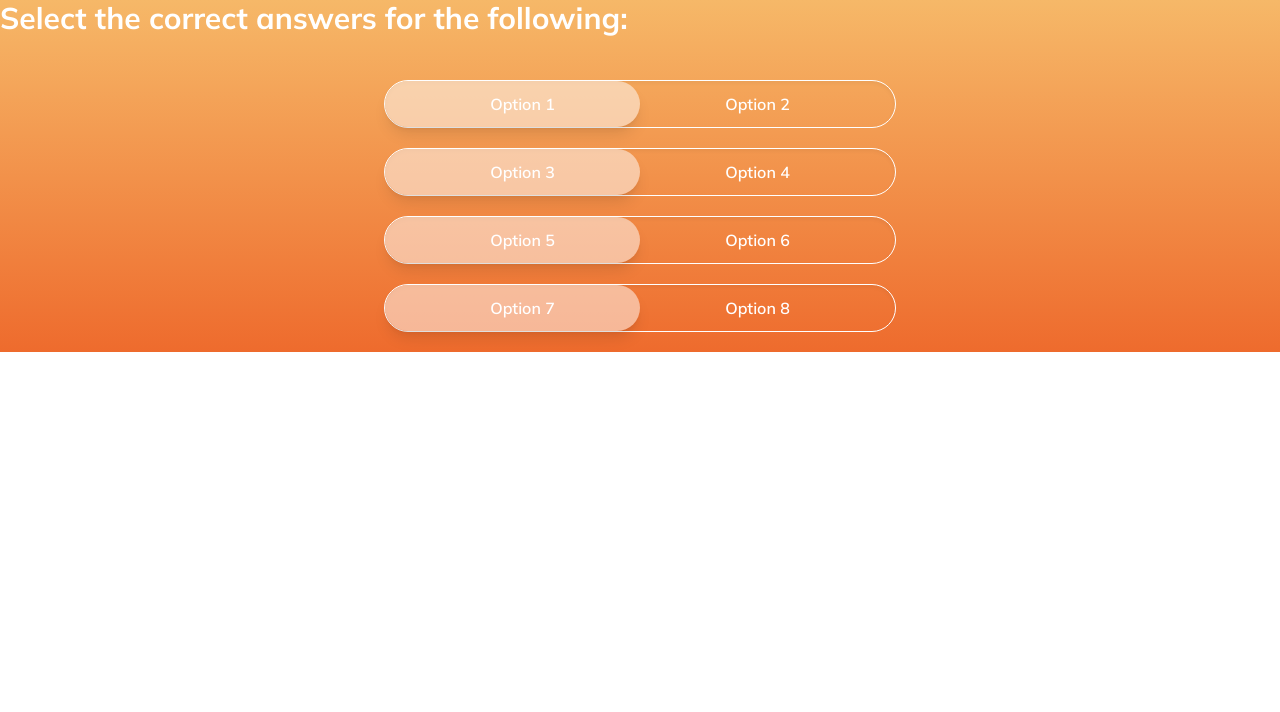
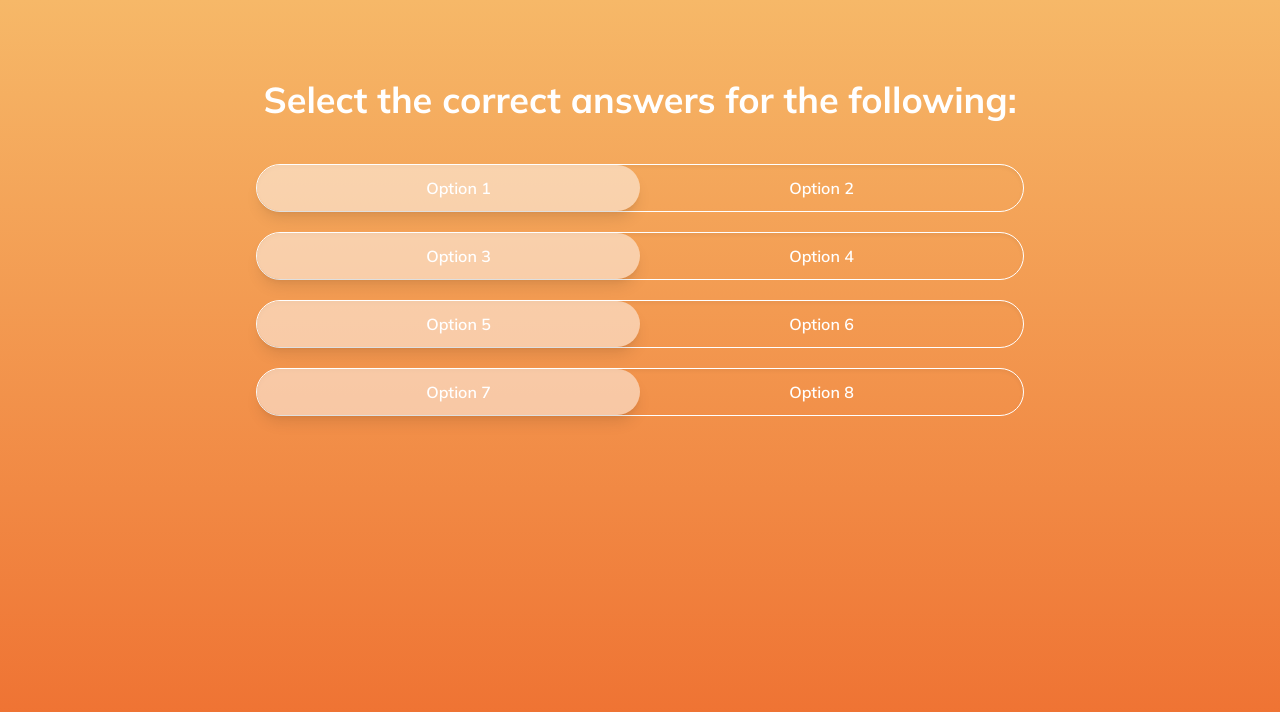
Before and after one commit to nsstarr/react-toggle-switch, a React (Vite) app: page / in a window 1280 px wide. Shown: the top 712 px of the page. Built offline with nearby package versions, Linux system fonts and the light colour scheme.

Commit message:
fix: adjust component width

```diff
--- a/src/App.tsx
+++ b/src/App.tsx
@@ -25,9 +25,11 @@ const App: React.FC = () => {
   ];
   return (
     <div className="font-display">
-      <CorrectnessProvider>
-        <QuizQuestion question={question} groupedAnswers={groupedAnswers} />
-      </CorrectnessProvider>
+      <section className="flex h-full w-full">
+        <CorrectnessProvider>
+          <QuizQuestion question={question} groupedAnswers={groupedAnswers} />
+        </CorrectnessProvider>
+      </section>
     </div>
   );
 };
--- a/src/components/quiz/AnswerToggle.tsx
+++ b/src/components/quiz/AnswerToggle.tsx
@@ -58,14 +58,14 @@ const AnswerToggle: React.FC<AnswerToggleProps> = ({
 
   return (
     <fieldset
-      className="question-toggle-container my-5 flex flex-col items-center justify-center"
+      className="mx-auto my-5 flex max-w-screen-md flex-col items-center justify-center"
       aria-labelledby="answer-toggle-group"
     >
       <legend id="answer-toggle-group" className="sr-only">
         Select your answer
       </legend>
 
-      <div className="relative flex h-12 w-full max-w-lg items-center rounded-full border border-white p-5 shadow-inner">
+      <div className="relative flex h-12 w-full items-center rounded-full border border-white p-5 shadow-inner">
         {/* Slider for the selected answer */}
         <div
           className="absolute left-0 top-0 h-full rounded-full bg-white/50 shadow-lg transition-transform duration-300 ease-in-out"
@@ -94,7 +94,9 @@ const AnswerToggle: React.FC<AnswerToggleProps> = ({
             />
             <span
               className={`block font-semibold transition-colors ${
-                selectedAnswer === answer.id ? getCorrectScoreTextColor() : "text-white"
+                selectedAnswer === answer.id
+                  ? getCorrectScoreTextColor()
+                  : "text-white"
               }`}
             >
               {answer.label}
--- a/src/components/quiz/QuizQuestion.tsx
+++ b/src/components/quiz/QuizQuestion.tsx
@@ -57,11 +57,11 @@ const QuizQuestion: React.FC<QuizQuestionProps> = ({
 
   return (
     <section
-      className={`w-full h-full ${getBackgroundGradient()}`}
+      className={`h-screen w-full mx-auto p-20 ${getBackgroundGradient()}`}
       aria-labelledby="quiz-question"
     >
-      <header>
-        <h1 id="quiz-question" className="text-3xl font-bold text-white">
+      <header className="text-center">
+        <h1 id="quiz-question" className="text-4xl font-bold text-white">
           {question}
         </h1>
       </header>
@@ -87,7 +87,7 @@ const QuizQuestion: React.FC<QuizQuestionProps> = ({
         <div
           id="feedback"
           aria-live="polite"
-          className="mt-4 text-3xl font-bold text-white"
+          className="mt-4 text-center text-3xl font-bold text-white"
         >
           {correctnessFeedback}
         </div>
```
